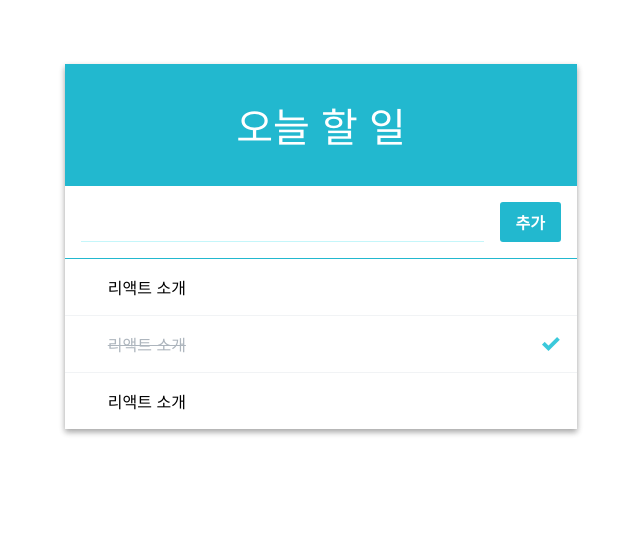
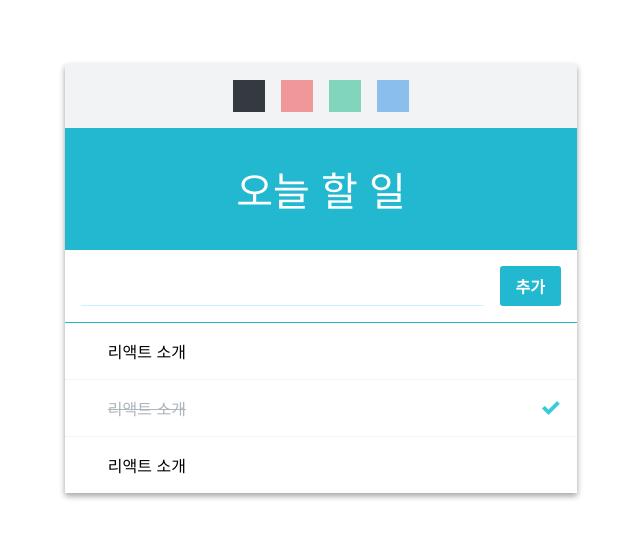
Before and after one commit to sms0330/Todo-List_React, a React (Create React App) app: page / in a window 1280 px wide. Shown: the top 538 px of the page, without its empty margins (319-959 px from the left). Built offline with nearby package versions, Linux system fonts and the light colour scheme.

Commit message:
Added color palette

```diff
--- a/src/App.js
+++ b/src/App.js
@@ -2,8 +2,9 @@
 import TodoListTemplate from './components/TodoListTemplate';
 import Form from './components/Form';
 import TodoItemList from './components/TodoItemList';
+import Palette from './components/Palette';
 
-
+const colors = ['#343a40', '#f03e3e', '#12b886', '#228ae6']
 class App extends Component {
 
   id = 3 // 이미 0,1,2 가 존재하므로 3으로 설정
@@ -14,7 +15,8 @@
       { id: 0, text: ' 리액트 소개', checked: false },
       { id: 1, text: ' 리액트 소개', checked: true },
       { id: 2, text: ' 리액트 소개', checked: false }
-    ]
+    ],
+    color: '#343a40'
   }
 
   handleChange = (e) => {
@@ -24,14 +26,15 @@
   }
 
   handleCreate = () => {
-    const { input, todos } = this.state;
+    const { input, todos, color } = this.state;
     this.setState({
       input: '', // 인풋 비우고
       // concat 을 사용하여 배열에 추가
       todos: todos.concat({
         id: this.id++,
         text: input,
-        checked: false
+        checked: false,
+        color
       })
     });
   }
@@ -70,14 +73,21 @@
     });
   }
 
+  handleSelectColor = (color) => {
+    this.setState({
+      color
+    });
+  }
+
   render() {
-    const { input, todos } = this.state;
+    const { input, todos, color } = this.state;
     const {
       handleChange,
       handleCreate,
       handleKeyPress,
       handleToggle,
-      handleRemove
+      handleRemove,
+      handleSelectColor
     } = this;
 
     return (
@@ -87,8 +97,12 @@
           onKeyPress={handleKeyPress}
           onChange={handleChange}
           onCreate={handleCreate}
+          color={color}
         />
-      )}>
+      )}
+        palette={(
+          <Palette colors={colors} selected={color} onSelect={handleSelectColor}/>
+        )}>
         <TodoItemList todos={todos} onToggle={handleToggle} onRemove={handleRemove}/>
       </TodoListTemplate>
     );
--- a/src/components/Form.js
+++ b/src/components/Form.js
@@ -1,10 +1,10 @@
 import React from 'react';
 import './Form.css';
 
-const Form = ({value, onChange, onCreate, onKeyPress}) => {
+const Form = ({value, onChange, onCreate, onKeyPress, color}) => {
   return (
     <div className="form">
-      <input value={value} onChange={onChange} onKeyPress={onKeyPress}/>
+      <input value={value} onChange={onChange} onKeyPress={onKeyPress} style={{color}}/>
       <div className="create-button" onClick={onCreate}>
         추가
       </div>
--- /dev/null
+++ b/src/components/Palette.css
@@ -0,0 +1,25 @@
+.palette {
+  display: flex;
+  justify-content: center;
+}
+
+.color {
+  width: 2rem;
+  height: 2rem;
+  opacity: 0.5;
+  transition: all 0.2s;
+  cursor: pointer;
+}
+
+.color:hover {
+  opacity: 0.75;
+}
+
+.color.active,
+.color:active {
+  opacity: 1;
+}
+
+.color + .color {
+  margin-left: 1rem;
+}
--- /dev/null
+++ b/src/components/Palette.js
@@ -0,0 +1,23 @@
+import React from 'react';
+import './Palette.css';
+
+const Color = ({ color, active, onClick }) => {
+  return (
+    <div className={`color ${active && 'active'}`} style={{ background: color}} onClick={onClick}>
+
+    </div>
+  )
+}
+
+const Palette = ({colors, selected, onSelect}) => {
+  const colorList = colors.map(
+    (color) => (<Color color={color} active={selected===color} onClick={() => onSelect(color)} key={color}/>)
+  );
+  return (
+    <div className="palette">
+      {colorList}
+    </div>
+  );
+};
+
+export default Palette;
--- a/src/components/TodoItem.js
+++ b/src/components/TodoItem.js
@@ -8,7 +8,7 @@
   }
 
   render() {
-    const { text, checked, id, onToggle, onRemove } = this.props;
+    const { text, checked, id, onToggle, onRemove, color } = this.props;
 
     console.log(id);
 
@@ -23,7 +23,7 @@
         >
           &times;
         </div>
-        <div className={`todo-text ${checked ? ' checked' : ''}`}>
+        <div style={{ color }} className={`todo-text ${checked ? ' checked' : ''}`}>
           <div>{text}</div>
         </div>
         {checked && <div className="check-mark">✓</div>}
--- a/src/components/TodoItemList.js
+++ b/src/components/TodoItemList.js
@@ -10,11 +10,12 @@
   render() {
     const { todos, onToggle, onRemove } = this.props;
 
-    const todoList = todos.map(({ id, text, checked }) => (
+    const todoList = todos.map(({ id, text, checked, color }) => (
       <TodoItem
         id={id}
         text={text}
         checked={checked}
+        color= {color}
         onToggle={onToggle}
         onRemove={onRemove}
         key={id}
--- a/src/components/TodoListTemplate.css
+++ b/src/components/TodoListTemplate.css
@@ -23,3 +23,8 @@
 .todos-wrapper {
   min-height: 5rem;
 }
+
+.palette-wrapper {
+  padding: 1rem;
+  background: #f1f3f5;
+}
--- a/src/components/TodoListTemplate.js
+++ b/src/components/TodoListTemplate.js
@@ -1,18 +1,13 @@
 import React from 'react';
 import './TodoListTemplate.css';
 
-const TodoListTemplate = ({form, children}) => {
+const TodoListTemplate = ({ palette, form, children }) => {
   return (
     <main className="todo-list-template">
-      <div className="title">
-        오늘 할 일
-      </div>
-      <section className="form-wrapper">
-        {form}
-      </section>
-      <section className="todos-wrapper">
-        { children }
-      </section>
+      <div className="palette-wrapper">{palette}</div>
+      <div className="title">오늘 할 일</div>
+      <section className="form-wrapper">{form}</section>
+      <section className="todos-wrapper">{children}</section>
     </main>
   );
 };
```
